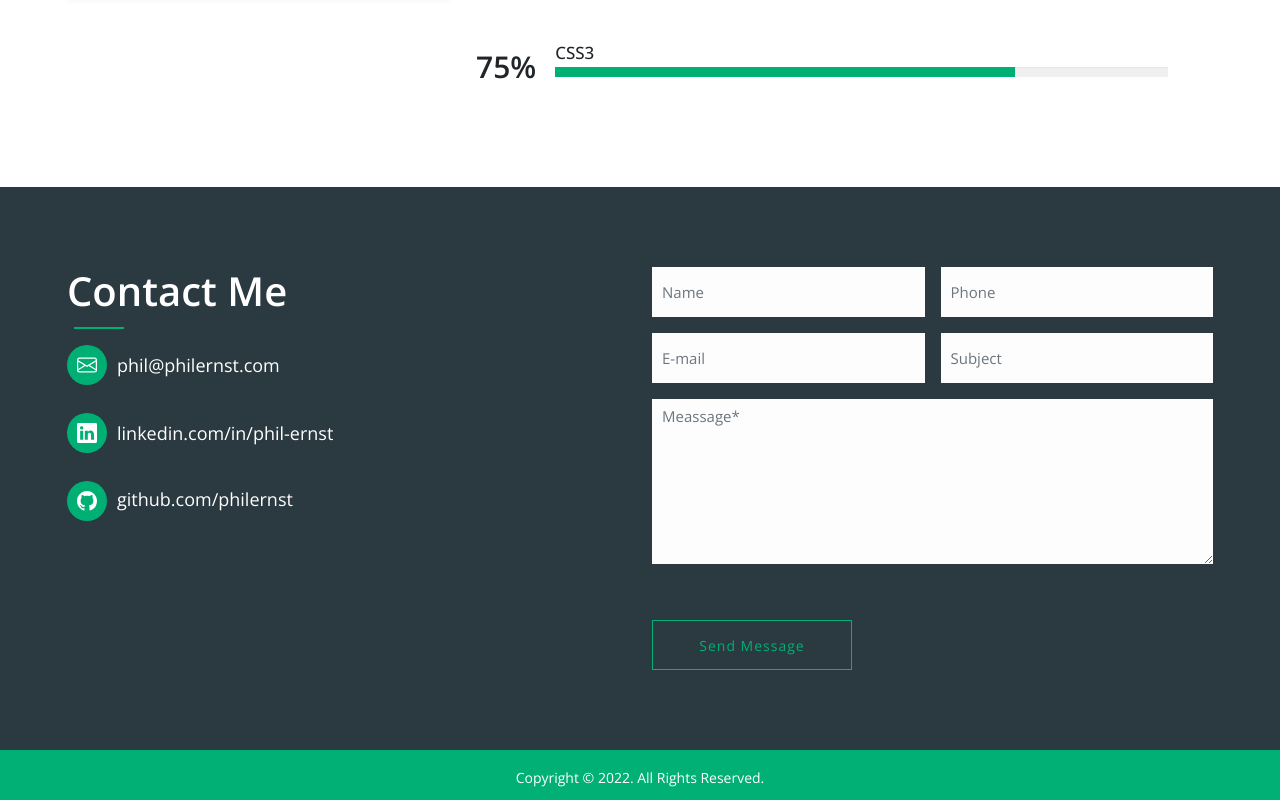
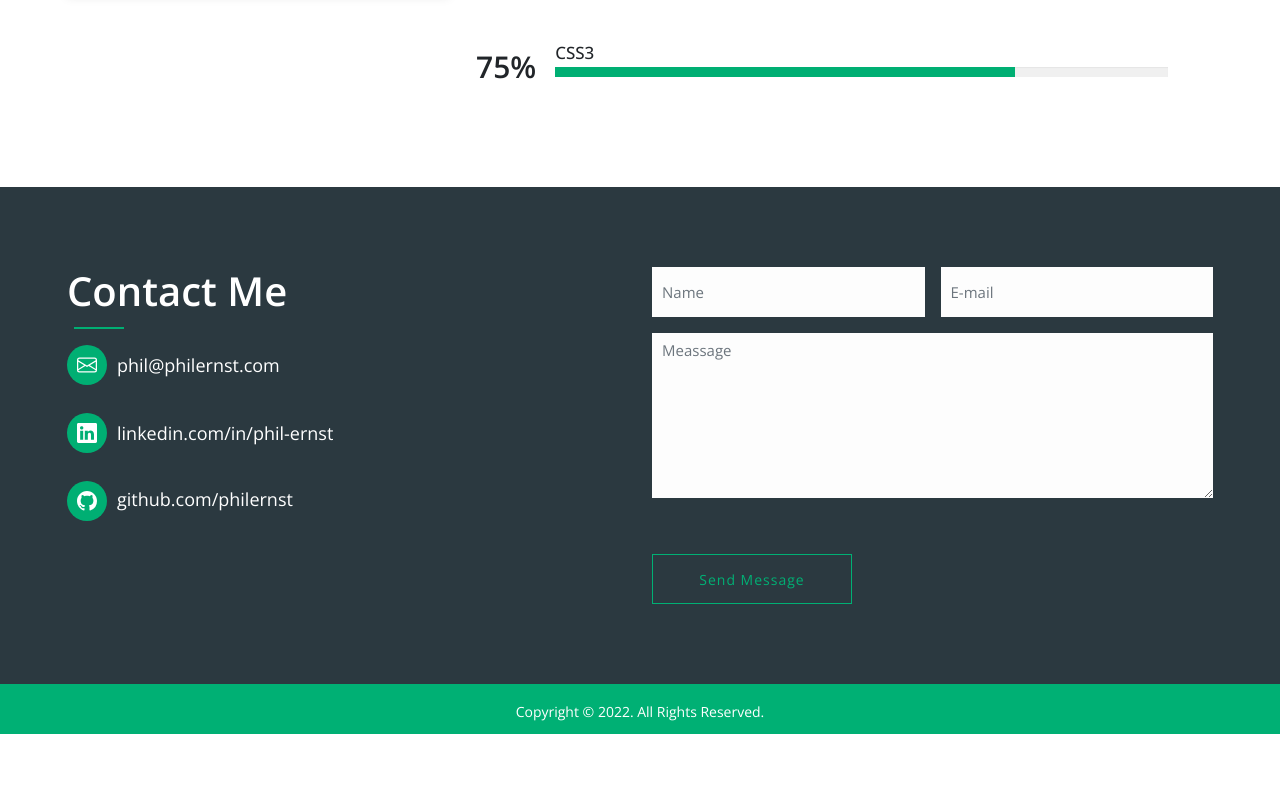
Before and after one commit to ernstpf/personal-website, a React (Create React App) app: page / in a window 1280 px wide. Shown: the part 2535-3335 px from the top of the page. After the commit the page ends 3269 px from the top, so only its background shows below. Built offline with nearby package versions, Linux system fonts and the light colour scheme.

Commit message:
Update frontend

```diff
--- /dev/null
+++ b/src/pages/Component/Components/Form.js
@@ -0,0 +1,98 @@
+import React, { useState } from 'react';
+
+function Form() {
+    const [formData, setFormData] = useState({
+        name: '',
+        email: '',
+        message: ''
+    });
+
+    const handleInputChange = (event) => {
+        setFormData({
+            ...formData,
+            [event.target.name]: event.target.value
+        });
+        console.log(formData);
+    }
+
+    const handleSubmit = (event) => {
+        event.preventDefault();
+        // send form data to server using API call
+    }
+
+    return (
+        <form onSubmit={handleSubmit} className="row g-3 needs-validation formContactus">
+            <div className="col-md-6 col-sm-6 col-12">
+                <label
+                    for="name"
+                    class="visuallyhidden"
+                >
+                    Name
+                </label>
+                <input
+                    type="text"
+                    className="form-control inputbox "
+                    id="name"
+                    name="name"
+
+                    placeholder="Name"
+                    aria-required="true"
+                    required
+                    value={formData.name}
+                    onChange={handleInputChange}
+                />
+            </div>
+
+            <div className="col-md-6 col-sm-6 col-12">
+                <label
+                    for="email"
+                    class="visuallyhidden"
+                >
+                    E-mail
+                </label>
+                <input
+                    type="text"
+                    className="form-control inputbox"
+                    id="email"
+                    name="email"
+                    placeholder="E-mail"
+                    aria-required="true"
+                    required
+                    value={formData.email}
+                    onChange={handleInputChange}
+                />
+            </div>
+            <div className="col-md-12">
+                <label
+                    for="message"
+                    class="visuallyhidden"
+                >
+                    Message
+                </label>
+                <textarea
+                    type="text"
+                    className="form-control inputboxmessage inputbox"
+                    id="message"
+                    name="message"
+                    placeholder="Meassage"
+                    aria-required="true"
+                    required
+                    value={formData.message}
+                    onChange={handleInputChange}
+                />
+                <div className="invalid-feedback">
+                    Please provide a
+                    Send Meassage.
+                </div>
+            </div>
+
+            <div className="col-12 ">
+                <button type="submit" className="send-btn button float-start">
+                    Send Message
+                </button>
+            </div>
+        </form>
+    );
+}
+
+export default Form;
--- a/src/pages/Component/Footer.js
+++ b/src/pages/Component/Footer.js
@@ -1,6 +1,8 @@
 import { Component } from 'react'
 import { Col, Container, Row } from 'react-bootstrap'
 import { BsGithub, BsLinkedin, BsEnvelope } from 'react-icons/bs'
+import Form from "./Components/Form";
+
 export default class Footer extends Component {
     render() {
 
@@ -74,7 +76,7 @@ export default class Footer extends Component {
                                     </div>
                                 </Col>
                                 <Col lg={6} md={12} className="f-end">
-                                    <Row>
+                                    {/* <Row>
                                         <Col xl={12} md={12} lg={12} sm={12}>
                                             <div>
                                                 <form className="row g-3 needs-validation formContactus">
@@ -172,7 +174,10 @@ export default class Footer extends Component {
                                                 </form>
                                             </div>
                                         </Col>
-                                    </Row>
+                                    </Row> */}
+
+                                    <Form />
+
                                 </Col>
                             </Row>
                         </Container>
```
